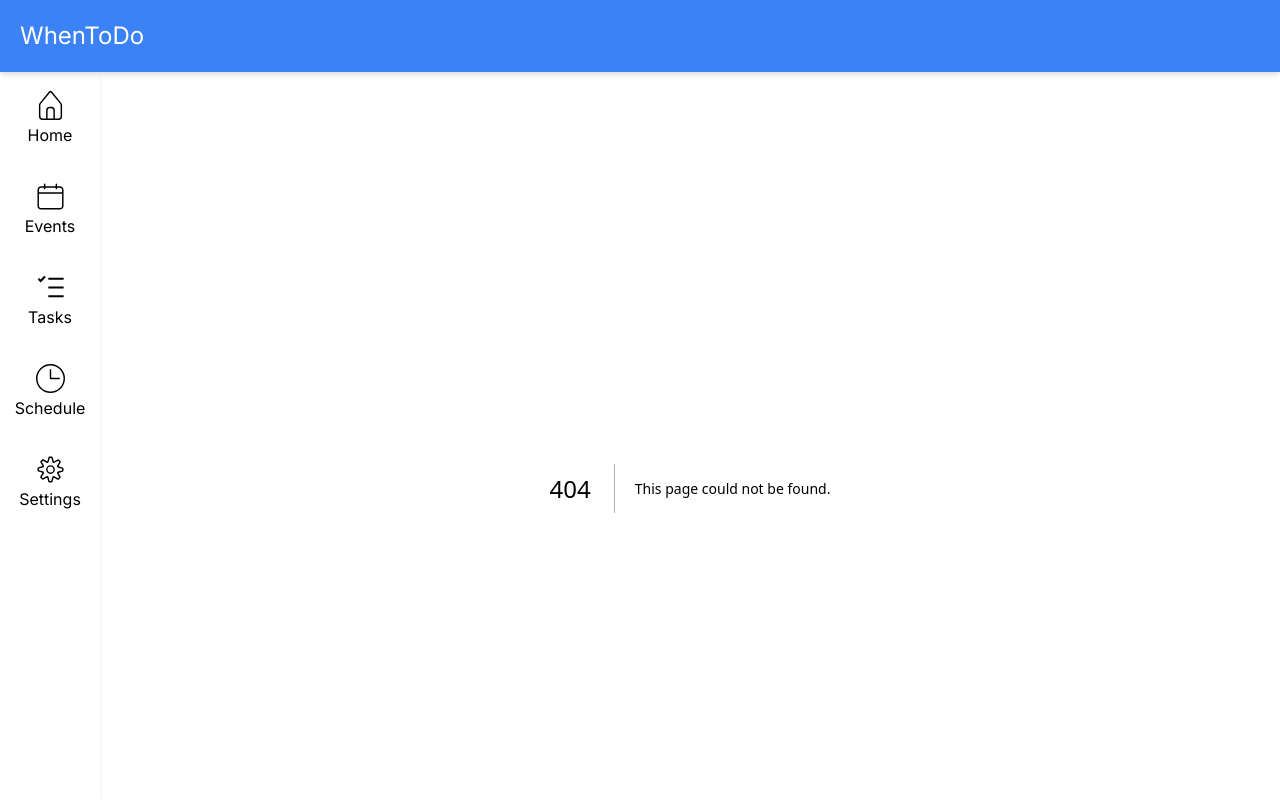
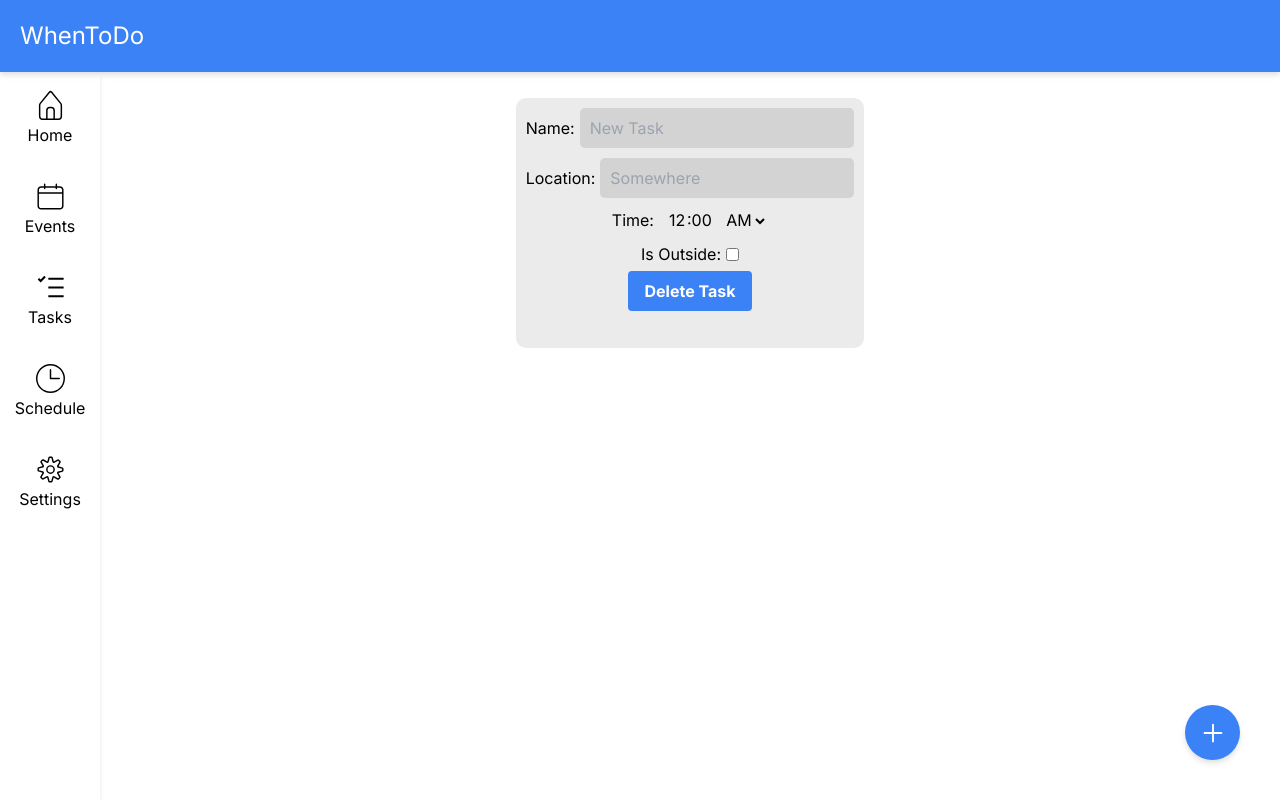
Before and after one commit to cdrice26/when-to-do, a Next.js app: page /tasks in a window 1280 px wide. Before the commit this address had no page. Built offline with nearby package versions, Linux system fonts and the light colour scheme; what uuid-js would draw is missing.

Commit message:
Added tasks screen

```diff
--- a/src/app/availability/page.js
+++ b/src/app/availability/page.js
@@ -51,8 +51,10 @@ const AvailabilityScreen = () => {
 
   return (
     <div className='flex flex-col w-full'>
-      <div>Enter the times this week that you are busy:</div>
-      <div className='flex-grow flex flex-row flex-wrap w-full gap-5'>
+      <div className='w-full text-center'>
+        Enter the times this week that you are busy:
+      </div>
+      <div className='flex-grow flex flex-row flex-wrap w-full gap-5 justify-center'>
         {events.map((event, i) => (
           <Event
             key={i}
--- a/src/app/layout.js
+++ b/src/app/layout.js
@@ -60,7 +60,7 @@ export default function RootLayout({ children }) {
                   />
                 }
                 text='Tasks'
-                page='/'
+                page='/tasks'
               />
               <NavButton
                 icon={
--- /dev/null
+++ b/src/app/tasks/page.js
@@ -0,0 +1,77 @@
+'use client';
+
+import { useContext } from 'react';
+import Task from '../../components/Task';
+import { TasksContext } from '../../constants/context';
+import {
+  addToState,
+  removeFromState,
+  editElementInState
+} from '../../helper/stateMutation';
+import randId from '../../helper/UUID';
+import AddButton from '../../components/AddButton';
+
+/**
+ * Overall component for displaying the task editing screen
+ */
+const TasksScreen = () => {
+  // Load in list of tasks
+  const [tasks, setTasks] = useContext(TasksContext);
+
+  /**
+   * Add a task to the state array
+   */
+  const addTask = () => {
+    addToState(tasks, setTasks, {
+      name: '',
+      location: '',
+      time: 0,
+      scheduled: false,
+      outside: false,
+      id: randId()
+    });
+  };
+
+  /**
+   * Delete a task from the state array
+   * @param {Number} taskIndex - The index of the task to remove
+   */
+  const deleteTask = (taskIndex) => {
+    removeFromState(tasks, setTasks, taskIndex);
+  };
+
+  /**
+   * Edit a task in the state array
+   * @param {Number} taskIndex - The index of the task to edit
+   * @param {*} parameter - The key to edit the value of
+   * @param {*} value - The value to update the value to
+   */
+  const editTask = (taskIndex, parameter, value) => {
+    editElementInState(tasks, setTasks, taskIndex, parameter, value);
+  };
+
+  return (
+    <div className='flex-grow flex flex-row flex-wrap w-full gap-5 justify-center'>
+      {tasks.map((task, i) => (
+        <Task
+          key={i}
+          name={task.name}
+          location={task.location}
+          time={task.time}
+          isOutside={task.outside}
+          onDestroy={() => deleteTask(i)}
+          onNameChange={(value) => editTask(i, 'name', value)}
+          onLocationChange={(value) => editTask(i, 'location', value)}
+          onTimeChange={(value) => editTask(i, 'time', value)}
+          onOutsideChange={() => editTask(i, 'outside', !task.outside)}
+        />
+      ))}
+      <AddButton
+        onClick={addTask}
+        className='fixed bottom-[100px] right-[15px] sm:bottom-10 sm:right-10'
+      />
+    </div>
+  );
+};
+
+export default TasksScreen;
--- a/src/components/Event.js
+++ b/src/components/Event.js
@@ -20,10 +20,6 @@ const Event = ({
   onLocationChange,
   onDestroy
 }) => {
-  React.useEffect(() => {
-    console.log(name, days, startTime, endTime, location);
-  });
-
   return (
     <div style={styles.container}>
       <div style={styles.timePickers}>
@@ -62,7 +58,7 @@ const Event = ({
         />
       </div>
       <div className='flex justify-center items-center w-full p-2'>
-        <Button onClick={onDestroy} text='Delete' />
+        <Button onClick={onDestroy} text='Delete Event' />
       </div>
     </div>
   );
--- /dev/null
+++ b/src/components/Task.js
@@ -0,0 +1,93 @@
+import React from 'react';
+import TimePicker from './TimePicker';
+import Button from './Button';
+
+/**
+ * Component to display a task on the tasks screen
+ * @param {Object} props - All data necessary to display the task as well as event handlers
+ */
+const Task = ({
+  name,
+  location,
+  time,
+  isOutside,
+  onNameChange,
+  onLocationChange,
+  onTimeChange,
+  onOutsideChange,
+  onDestroy
+}) => {
+  return (
+    <div style={styles.container}>
+      <div style={styles.timePickers}>
+        <span>Name: </span>
+        <input
+          style={styles.textInput}
+          value={name}
+          placeholder='New Task'
+          onInput={(e) => onNameChange(e.target.value)}
+        />
+      </div>
+      <div style={styles.timePickers}>
+        <span>Location: </span>
+        <input
+          style={styles.textInput}
+          value={location}
+          placeholder='Somewhere'
+          onInput={(e) => onLocationChange(e.target.value)}
+        />
+      </div>
+      <div style={styles.timePickers}>
+        <span>Time: </span>
+        <TimePicker
+          value={time}
+          onChange={(selectedTime) =>
+            onTimeChange(new Date(0, 0, 0, ...selectedTime.split(':')))
+          }
+        />
+      </div>
+      <div style={styles.timePickers}>
+        <span>Is Outside: </span>
+        <input
+          type='checkbox'
+          width={6}
+          value={isOutside}
+          onChange={(e) => onOutsideChange(e.target.checked)}
+        />
+      </div>
+      <Button text='Delete Task' onClick={onDestroy} />
+    </div>
+  );
+};
+
+const styles = {
+  container: {
+    backgroundColor: 'rgb(235, 235, 235)',
+    borderRadius: 10,
+    marginTop: 10,
+    marginBottom: 10,
+    paddingTop: 5,
+    flexShrink: 1,
+    height: 250,
+    textAlign: 'center'
+  },
+  timePickers: {
+    display: 'flex',
+    flexDirection: 'row',
+    justifyContent: 'center',
+    alignItems: 'center',
+    gap: 5,
+    padding: 5,
+    paddingLeft: 10,
+    paddingRight: 10
+  },
+  textInput: {
+    height: 40,
+    backgroundColor: 'lightgrey',
+    borderRadius: 5,
+    flex: 1,
+    padding: 10
+  }
+};
+
+export default Task;
--- a/src/components/TimePicker.js
+++ b/src/components/TimePicker.js
@@ -8,10 +8,6 @@ import './TimePickerStyles.css';
  * @returns
  */
 const TimePicker = (props) => {
-  React.useEffect(() => {
-    console.log(props.value);
-  });
-
   return (
     <div style={styles.timePickerContainer}>
       <span style={styles.timePickerLabel}>{props.label}</span>
--- a/src/constants/context.js
+++ b/src/constants/context.js
@@ -28,7 +28,7 @@ const defaultTask = [
   {
     name: '',
     location: '',
-    time: 0,
+    time: new Date(0, 0, 0, 0, 0),
     scheduled: false,
     outside: false,
     id: randId()
```
